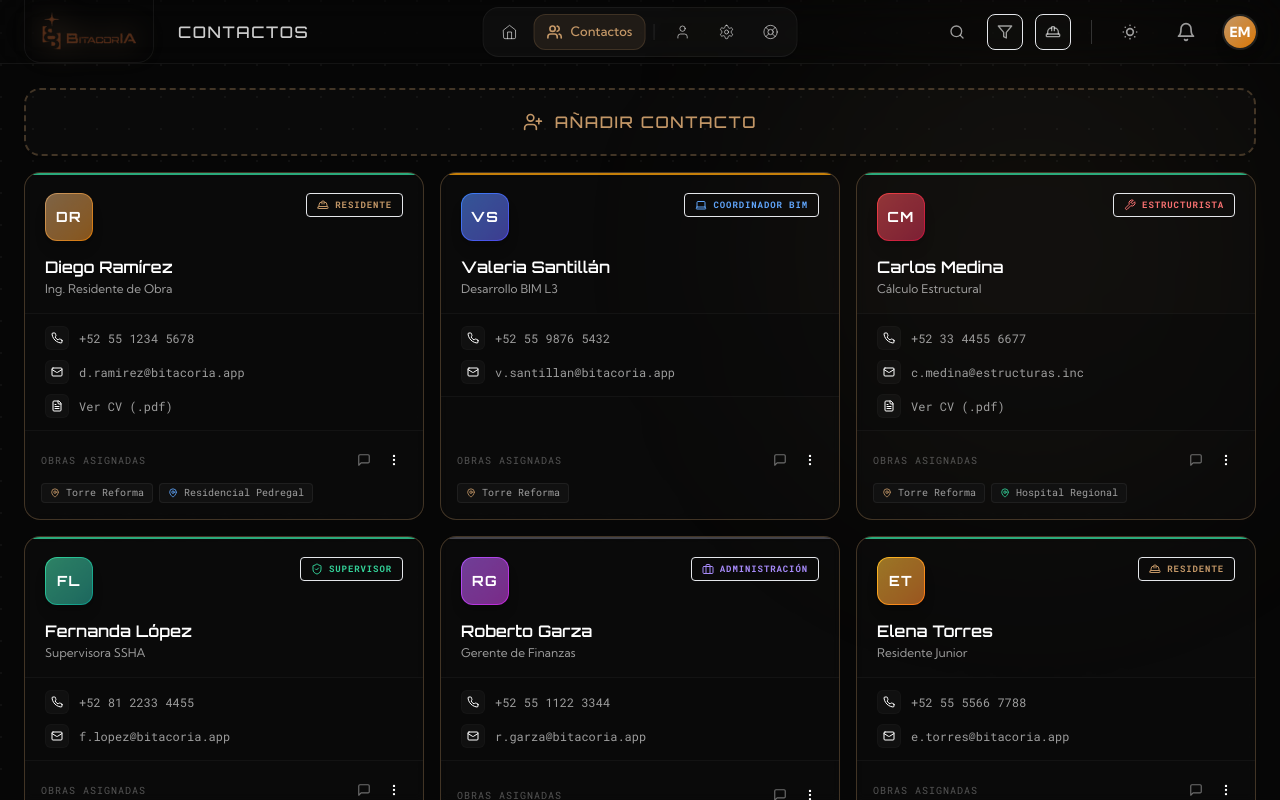
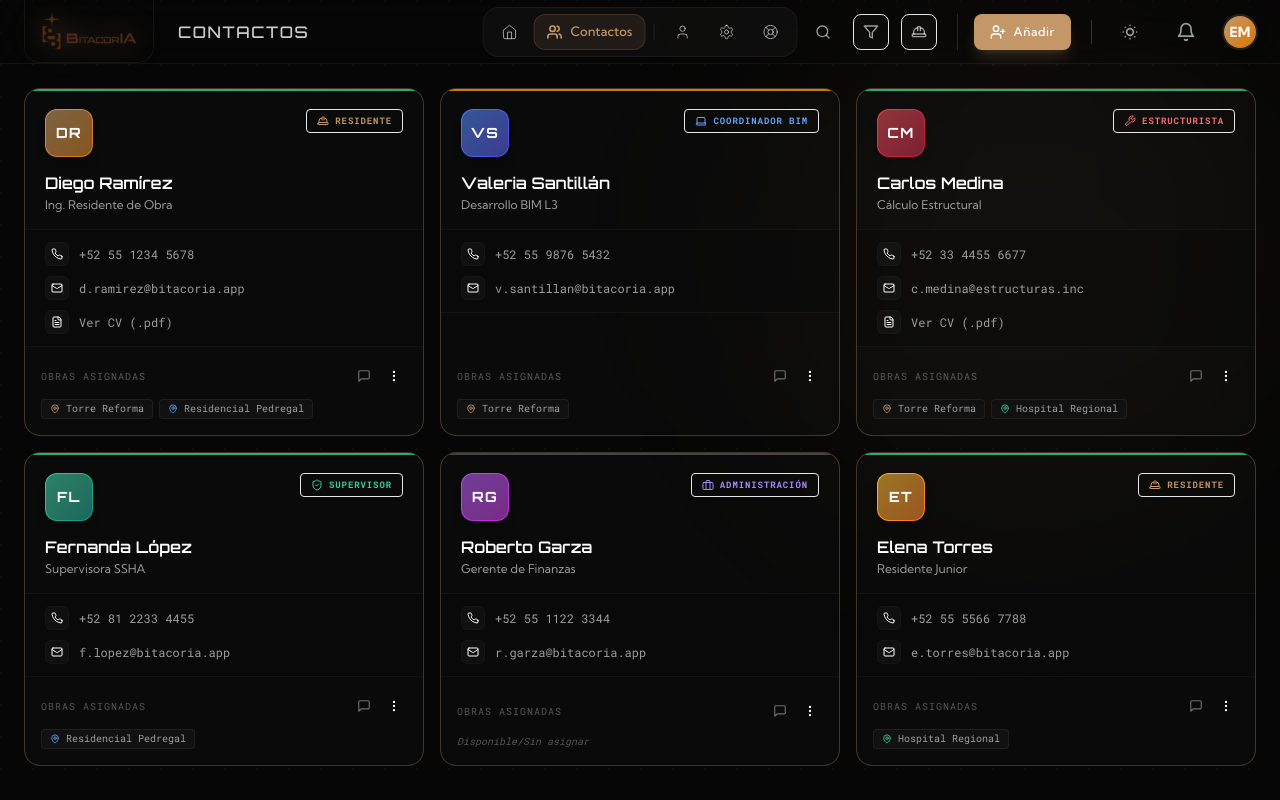
Before and after one commit to bitacoriatemp-creator/pagina-informativa, a Next.js app: page /dashboard/contacts in a window 1280 px wide. Built offline with nearby package versions, Linux system fonts and the light colour scheme.

Commit message:
style: Refactor Add Contact button to premium TopBar action on PC

```diff
--- a/src/app/dashboard/contacts/page.tsx
+++ b/src/app/dashboard/contacts/page.tsx
@@ -253,6 +253,18 @@ export default function ContactosDashboard() {
                     </div>
                 )}
             </div>
+
+            {/* Premium "Añadir Contacto" Button (PC Only) */}
+            <div className="hidden md:block ml-2 border-l pl-4 border-[#C39767]/20">
+                <button
+                    onClick={() => setIsAddContactModalOpen(true)}
+                    className="h-9 px-4 rounded-lg bg-[#C39767] text-white font-medium text-xs tracking-wider flex items-center gap-2 hover:bg-[#d4a878] shadow-lg shadow-[#C39767]/20 transition-all duration-300"
+                    title="Añadir Nuevo Contacto"
+                >
+                    <UserPlus size={16} />
+                    <span>Añadir</span>
+                </button>
+            </div>
         </div>
     );
 
@@ -282,10 +294,10 @@ export default function ContactosDashboard() {
                         </div>
                     ) : (
                         <div className="flex flex-col gap-4 relative z-10">
-                            {/* Botón Añadir Principal (Dashed Pill) */}
+                            {/* Botón Añadir Principal (Dashed Pill) - SOLO MÓVIL */}
                             <button
                                 onClick={() => setIsAddContactModalOpen(true)}
-                                className={`w-full py-4 md:py-5 rounded-2xl border-2 border-dashed ${isDark ? 'border-[#C39767]/30 hover:border-[#C39767]/60' : 'border-[#C39767]/40 hover:border-[#C39767]'} flex items-center justify-center gap-3 transition-all duration-300 group ${cardBg} hover:bg-[#C39767]/5 shadow-sm`}
+                                className={`w-full md:hidden py-4 rounded-2xl border-2 border-dashed ${isDark ? 'border-[#C39767]/30 hover:border-[#C39767]/60' : 'border-[#C39767]/40 hover:border-[#C39767]'} flex items-center justify-center gap-3 transition-all duration-300 group ${cardBg} hover:bg-[#C39767]/5 shadow-sm`}
                             >
                                 <UserPlus size={20} className="text-[#C39767] group-hover:scale-110 transition-transform" />
                                 <span className={`font-display font-medium text-sm md:text-base text-[#C39767] uppercase tracking-widest`}>
```
